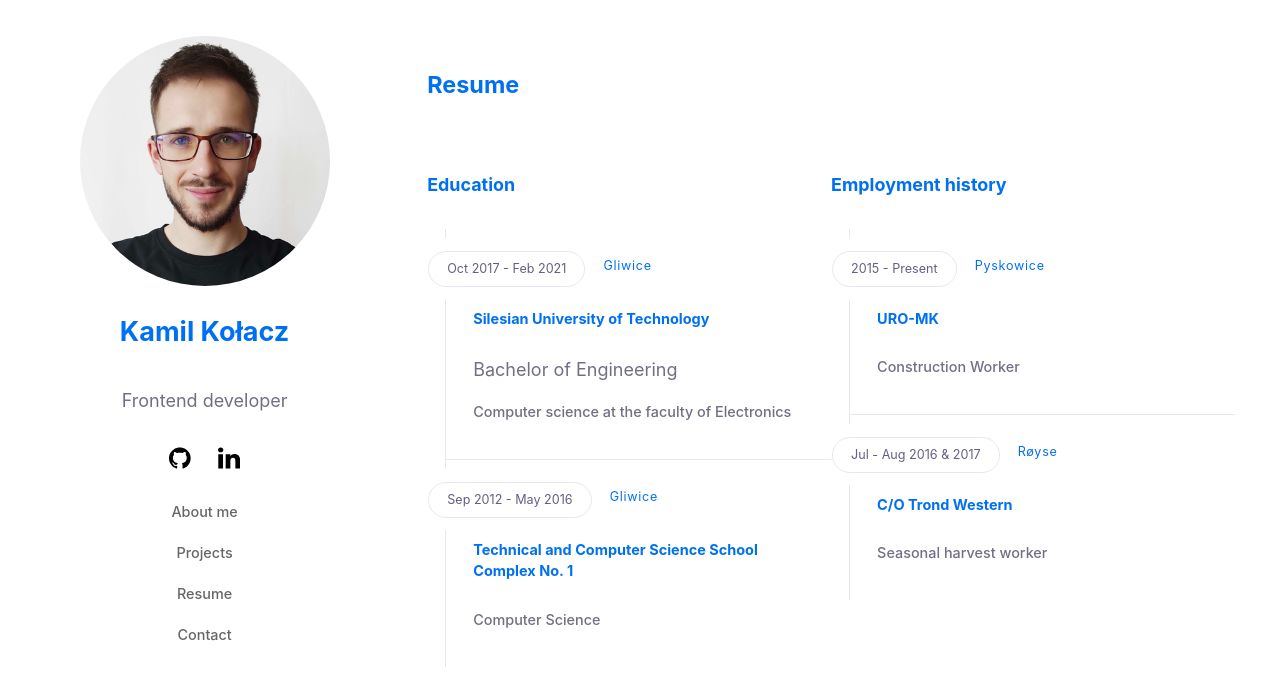
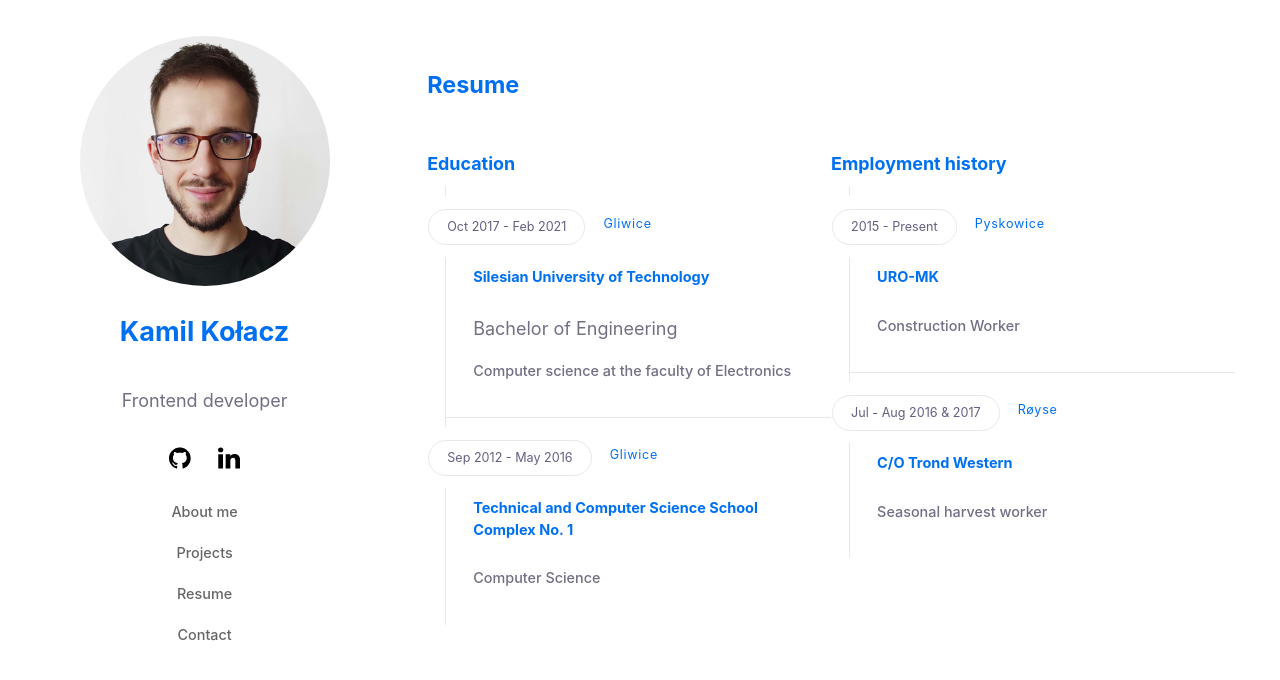
Before and after one commit to ciastek96/personal-website, a Next.js app: page /resume in a window 1280 px wide. Shown: the top 680 px of the page. Built offline with nearby package versions, Linux system fonts and the light colour scheme.

Commit message:
fixed margins

```diff
--- a/components/ContactForm/ContactForm.js
+++ b/components/ContactForm/ContactForm.js
@@ -40,7 +40,7 @@ const ContactForm = ({ setIsModalOpen }) => {
 
   return (
     <motion.div variants={fadeInUp}>
-      <p>
+      <p className={styles.paragraph}>
         Full in a form or send a message to{" "}
         <a href="mailto:ciastek1996@gmail.com">ciastek1996@gmail.com</a>
       </p>
--- a/components/ContactForm/ContactForm.module.scss
+++ b/components/ContactForm/ContactForm.module.scss
@@ -1,5 +1,9 @@
 @use '../../styles/variables' as v;
 @use '../../styles/utils.module.scss' as *;
+
+.paragraph {
+  margin-bottom: 3rem;
+}
 
 .form {
   display: flex;
--- a/components/ResumeWrapper/ResumeWrapper.module.scss
+++ b/components/ResumeWrapper/ResumeWrapper.module.scss
@@ -11,6 +11,10 @@
 
   .innerWrapper {
     flex-basis: 100%;
+
+    h5 {
+      margin: 0.5rem 0;
+    }
 
     ul {
       margin: 0 0 0 1rem;
--- a/pages/resume.js
+++ b/pages/resume.js
@@ -4,7 +4,6 @@ import Layout, { siteTitle } from "../components/Layout/Layout";
 import Heading from "../components/Heading/Heading";
 import ResumeWrapper from "../components/ResumeWrapper/ResumeWrapper";
 import utilStyles from "../styles/utils.module.scss";
-import { motion } from "framer-motion";
 
 export default function Resume() {
   return (
```
